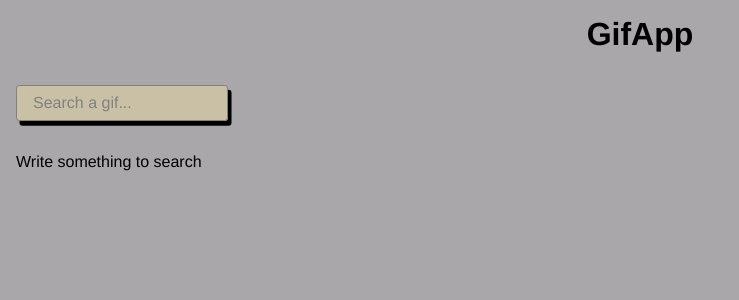
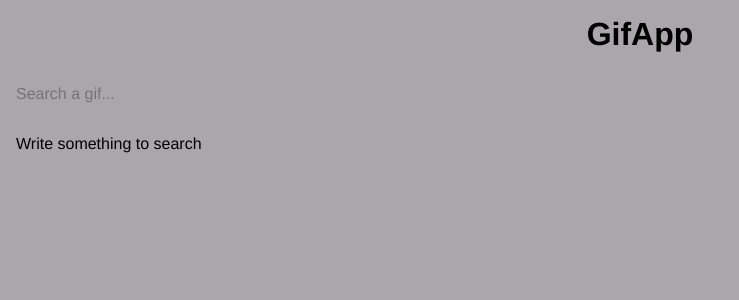
Before and after one commit to JoseIu/gifApp, a React (Vite) app: page /gifs in a window 1280 px wide. Shown: the top 300 px of the page, without its empty margins (0-739 px from the left). Built offline with nearby package versions, Linux system fonts and the light colour scheme.

Commit message:
feat: update AddCategory form styles

```diff
--- a/src/components/AddCategory/AddCategory.module.scss
+++ b/src/components/AddCategory/AddCategory.module.scss
@@ -1,14 +1,22 @@
-.search {
-  padding: 0.5rem 1rem;
-  outline: none;
-  border-radius: 0.2rem;
-  background-color: var(--input-bg);
-  border: 1px solid gray;
-  box-shadow: var(--box-shadow);
-  &:focus {
+.form {
+  display: flex;
+  align-items: center;
+  justify-content: center;
+  &__search {
+    width: 100%;
+    max-width: 30rem;
+    padding: 0.5rem 1rem;
+    border-radius: 0.2rem;
+    border: 1px solid #000;
     background-color: var(--bg-color-bnt);
-  }
-  &::placeholder {
-    color: gray;
+    box-shadow: var(--box-shadow);
+    outline: none;
+    &:focus {
+      background-color: var(--input-bg);
+    }
+    &::placeholder {
+      color: gray;
+      font-weight: 600;
+    }
   }
 }
```
